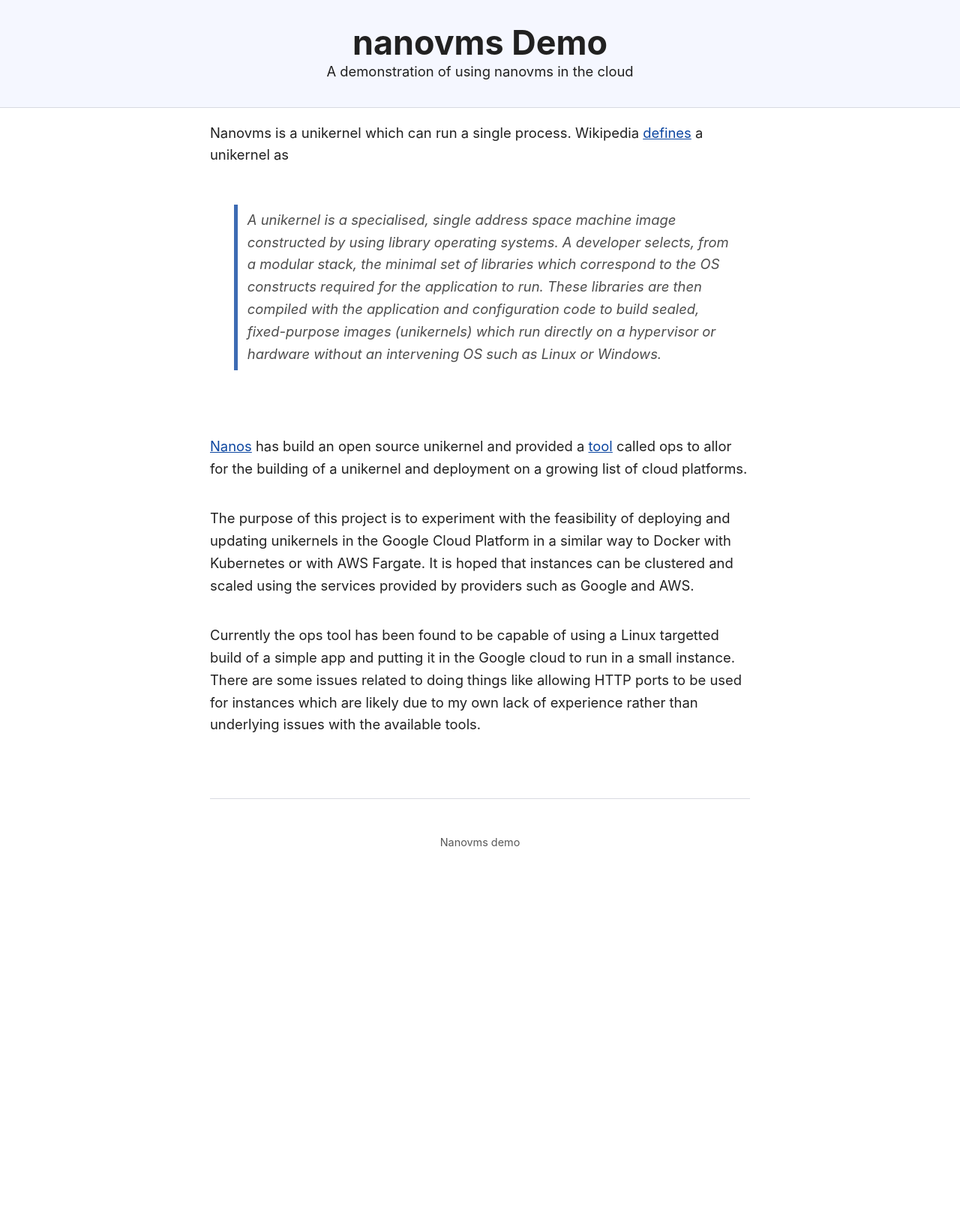
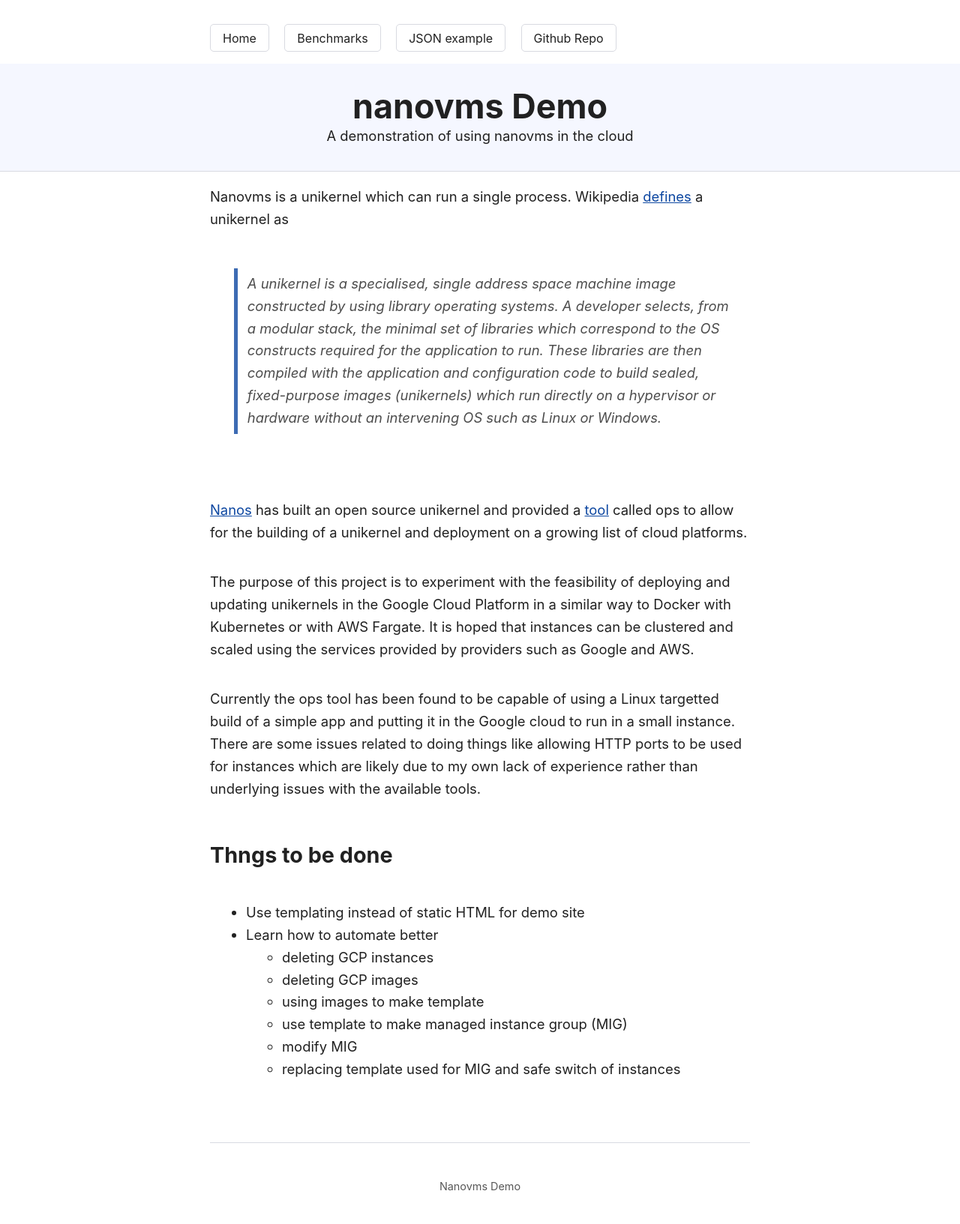
Before and after one commit to imarsman/nanovms, a plain HTML site: page app/static/index.html in a window 1280 px wide. Shown: the whole page at 75% size. Before the commit the page ends 1174 px from the top, so only its background shows below. Drawn offline with Linux system fonts and the light colour scheme.

Commit message:
Fixes and documentation on steps still needed

```diff
--- a/app/static/index.html
+++ b/app/static/index.html
@@ -8,6 +8,12 @@
     <link rel="stylesheet" href="./css/simple.min.css">
 </head>
 <body>
+    <nav>
+        <a href="/">Home</a>
+        <a href="/benchmark.html">Benchmarks</a>
+        <a href="/transactions">JSON example</a>
+        <a href="https://github.com/imarsman/nanovms">Github Repo</a>
+    </nav>
     <header>
         <h1>nanovms Demo</h1>
         <p>A demonstration of using nanovms in the cloud</p>
@@ -29,9 +35,9 @@
         </blockquote>
     </p>
     <p>
-    <a href="https://www.nanovms.com">Nanos</a> has build an open source
+    <a href="https://www.nanovms.com">Nanos</a> has built an open source
         unikernel and provided a <a href="https://nanovms.gitbook.io/ops/">tool</a>
-        called ops to allor for the building of a unikernel and deployment on a
+        called ops to allow for the building of a unikernel and deployment on a
         growing list of cloud platforms.
     </p>
     <p>
@@ -50,8 +56,22 @@
         available tools.
     </p>
 
+    <h3>Thngs to be done</h3>
+    <ul>
+        <li>Use templating instead of static HTML for demo site</li>
+        <li>Learn how to automate better</li>
+        <ul>
+            <li>deleting GCP instances</li>
+            <li>deleting GCP images</li>
+            <li>using images to make template</li>
+            <li>use template to make managed instance group (MIG)</li>
+            <li>modify MIG</li>
+            <li>replacing template used for MIG and safe switch of instances</li>
+        </ul>
+    </ul>
+
     <footer>
-        <p>Nanovms demo</p>
+        <p>Nanovms Demo</p>
     </footer>
 </body>
 
```
Also changed, not shown: 1 other file.
